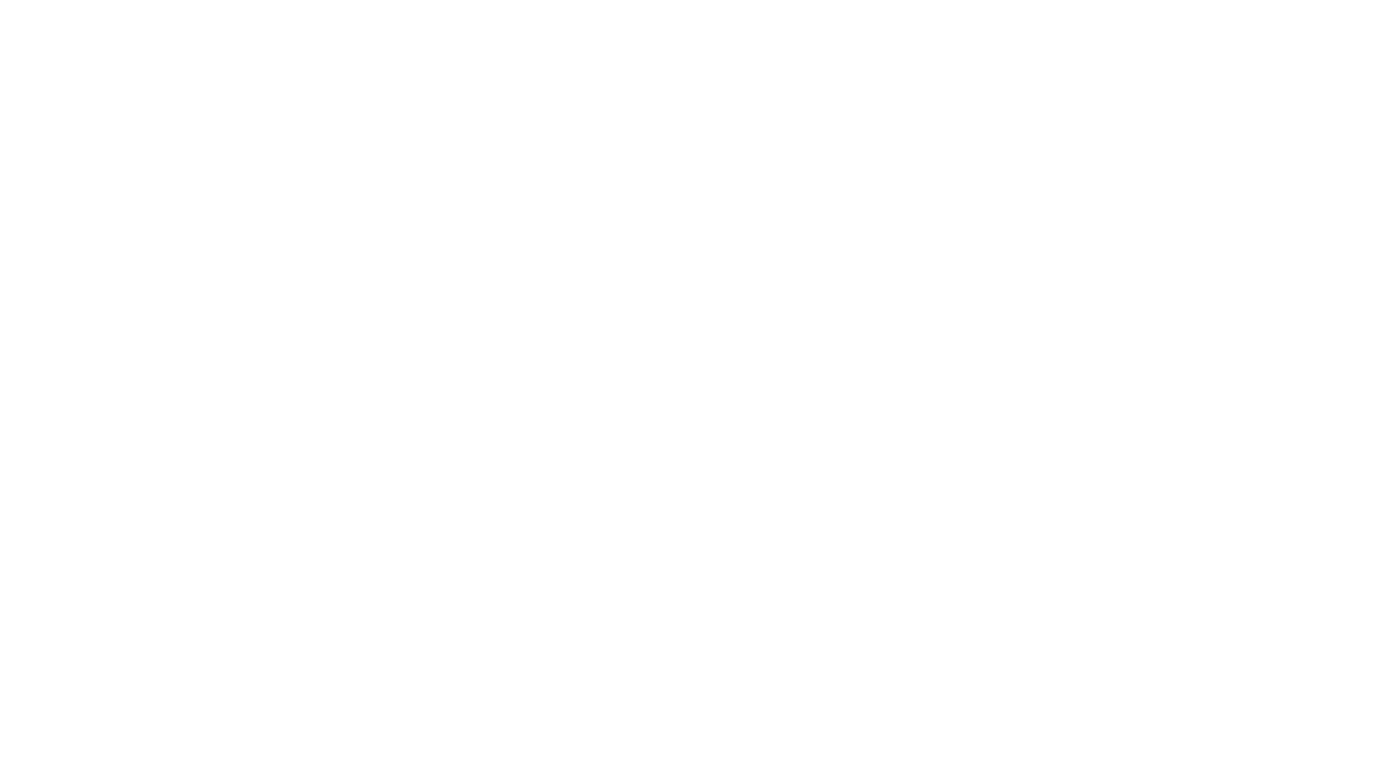
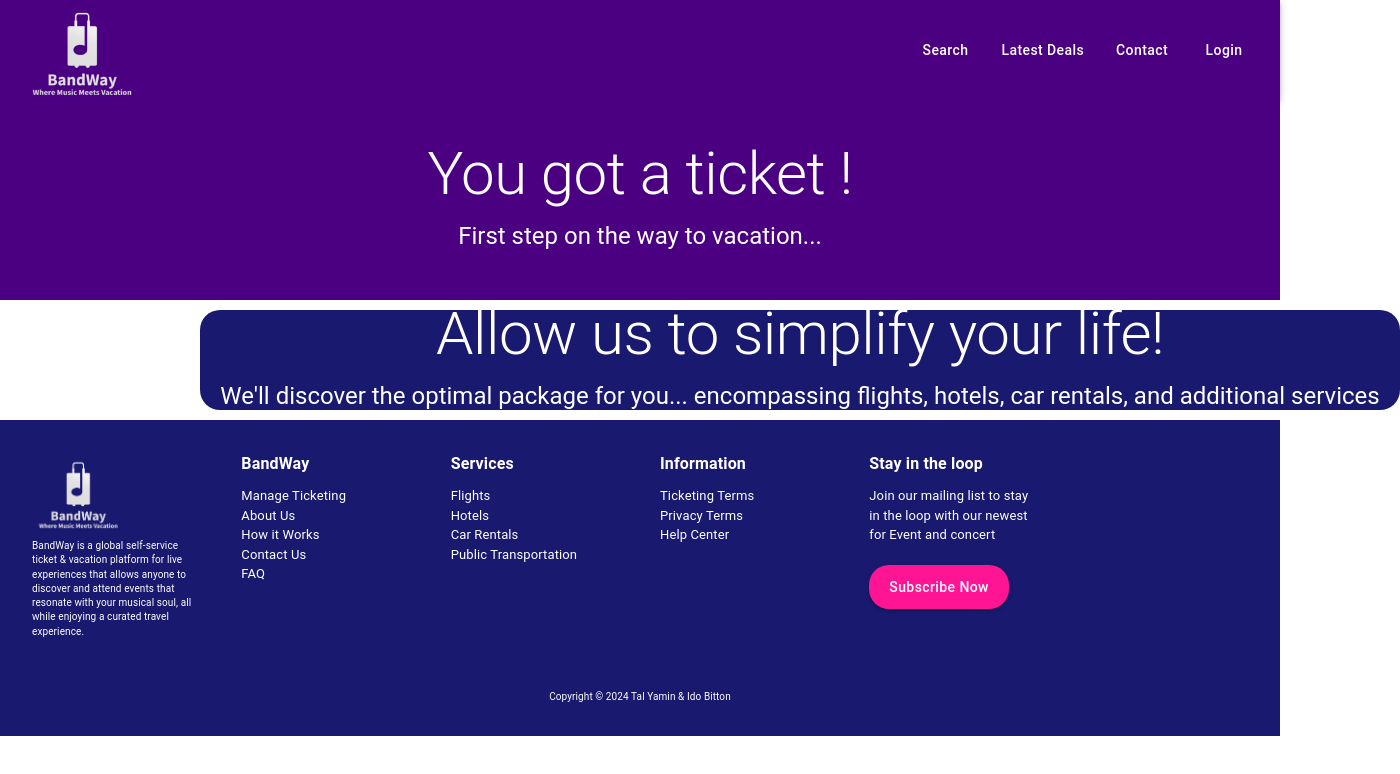
Before and after one commit to idobi111/Bandway, a React (Vite) app in the folder client/BandWayClient/: page /post-ticket-order in a window 1280 px wide. Before the commit this address had no page. Shown: the top 774 px of the page, 1400 px wide, since content can reach past the window. Built offline with nearby package versions, Linux system fonts and the light colour scheme.

Commit message:
working on post ticket order page

```diff
--- a/client/BandWayClient/src/App.tsx
+++ b/client/BandWayClient/src/App.tsx
@@ -4,6 +4,7 @@
 import { BrowserRouter, Routes, Route } from 'react-router-dom';
 import Home from "./components/HomeFolder/Home";
 import EventSearchResults from './components/EventFolder/EventSearchReults';
+import PostTicketOrder from './components/TicketOrderFolder/PostTicketOrder';
 
 const App = () => {
   return (
@@ -12,6 +13,7 @@
         <Route path="/" element={<Home />} />
         <Route path="/home" element={<Home />} />
         <Route path="/event-search-results" element={<EventSearchResults />} />
+        <Route path="/post-ticket-order" element={<PostTicketOrder />} />
       </Routes>
     </BrowserRouter>
   );
--- a/client/BandWayClient/src/components/EventFolder/EventSearchReults.tsx
+++ b/client/BandWayClient/src/components/EventFolder/EventSearchReults.tsx
@@ -1,7 +1,7 @@
 import React from 'react';
 import { CssBaseline, AppBar, Toolbar, Typography, Button } from '@mui/material';
 import Header from '../GenericFolder/Header';
-import HomeUpcomingEvents from '../EventFolder/HomeUpcomingEvents';
+import UpcomingEvents from '../EventFolder/UpcomingEvents';
 import Footer from '../GenericFolder/Footer';
 import TopContent from '../GenericFolder/TopContent';
 
@@ -10,8 +10,8 @@
     <>
       <CssBaseline />
       <Header />
-      <TopContent text="We Discovered Outstanding Results for You..."/>
-      <HomeUpcomingEvents />
+      <TopContent mainText="We Discovered Outstanding Results for You..." subText=''/>
+      <UpcomingEvents />
       <Footer/>
     </>
   );
--- a/client/BandWayClient/src/components/EventFolder/HomeUpcomingEvents.tsx
+++ b/client/BandWayClient/src/components/EventFolder/UpcomingEvents.tsx
@@ -2,7 +2,7 @@
 import EventCard from './EventCard';
 import { events } from '../../mocks/EventMock';
 
-const HomeUpcomingEvents: React.FC = () => {
+const UpcomingEvents: React.FC = () => {
 
   const step = 6; // Define the step value
 
@@ -16,4 +16,4 @@
   );
 };
 
-export default HomeUpcomingEvents;
+export default UpcomingEvents;
--- /dev/null
+++ b/client/BandWayClient/src/components/GenericFolder/Question.tsx
@@ -0,0 +1,28 @@
+import React from 'react';
+import { Typography, Grid, TextField } from '@mui/material';
+import { HomeSearchGrid, SearchTextField, WindowDiv, ActionButton, GenricWhiteText, SeparateRowsContainer, GenricTopBoxText } from '../../styles/ComponentsStyles';
+
+
+interface QuestionProps {
+   titleText: string,
+   descriptionText: string;
+   acceptButtonText: string;
+   rejectButtonText: string;
+}
+
+const Question: React.FC<QuestionProps> = ({titleText, descriptionText, acceptButtonText, rejectButtonText}) => {
+    return (
+        <WindowDiv>
+          <SeparateRowsContainer>
+          <GenricTopBoxText variant='h2'>
+            {titleText}
+          </GenricTopBoxText>
+          <GenricTopBoxText variant='h5'>
+            {descriptionText}
+          </GenricTopBoxText>
+        </SeparateRowsContainer>
+        </WindowDiv>
+    );
+};
+
+export default Question;
--- a/client/BandWayClient/src/components/GenericFolder/TopContent.tsx
+++ b/client/BandWayClient/src/components/GenericFolder/TopContent.tsx
@@ -1,18 +1,24 @@
 import React from 'react';
-import { GenericTopBox, GenricTopBoxText } from '../../styles/ComponentsStyles';
+import { GenericTopBox, GenricTopBoxText, SeparateRowsContainer } from '../../styles/ComponentsStyles';
 
 
 interface TopContentProps {
-    text: string;
+    mainText: string;
+    subText: string;
 }
 
-const TopContent: React.FC<TopContentProps> = ({ text }) => {
+const TopContent: React.FC<TopContentProps> = ({ mainText, subText }) => {
     return (
         <GenericTopBox>
-            <GenricTopBoxText variant='h3'>
-                {text}
-            </GenricTopBoxText>
-        </GenericTopBox>
+        <SeparateRowsContainer>
+          <GenricTopBoxText variant='h2'>
+            {mainText}
+          </GenricTopBoxText>
+          <GenricTopBoxText variant='h5'>
+            {subText}
+          </GenricTopBoxText>
+        </SeparateRowsContainer>
+      </GenericTopBox>
     );
 };
 
--- a/client/BandWayClient/src/components/HomeFolder/Home.tsx
+++ b/client/BandWayClient/src/components/HomeFolder/Home.tsx
@@ -3,7 +3,7 @@
 import Header from '../GenericFolder/Header';
 import HomeTopContent from './HomeTopContent';
 import HomeSearch from './HomeSearch';
-import HomeUpcomingEvents from '../EventFolder/HomeUpcomingEvents';
+import UpcomingEvents from '../EventFolder/UpcomingEvents';
 import Footer from '../GenericFolder/Footer';
 import Steps from './Steps';
 
@@ -15,7 +15,7 @@
       <HomeTopContent />
       <HomeSearch />
       <Steps/>
-      <HomeUpcomingEvents />
+      <UpcomingEvents />
       <Footer/>
     </>
   );
--- a/client/BandWayClient/src/components/HomeFolder/HomeSearch.tsx
+++ b/client/BandWayClient/src/components/HomeFolder/HomeSearch.tsx
@@ -1,11 +1,11 @@
 import React from 'react';
 import { Typography, Grid, TextField } from '@mui/material';
-import { HomeSearchGrid, SearchTextField, SearchWindowDiv, ActionButton } from '../../styles/ComponentsStyles';
+import { HomeSearchGrid, SearchTextField, WindowDiv, ActionButton } from '../../styles/ComponentsStyles';
 
 
 const HomeSearch: React.FC = () => {
     return (
-        <SearchWindowDiv>
+        <WindowDiv>
             <HomeSearchGrid container spacing={2} justifyContent="center" >
                 <Grid item xs={4}>
                     <Typography>
@@ -29,7 +29,7 @@
                     <ActionButton variant='contained'>Search</ActionButton>
                 </Grid>
             </HomeSearchGrid>
-        </SearchWindowDiv>
+        </WindowDiv>
     );
 };
 
--- /dev/null
+++ b/client/BandWayClient/src/components/TicketOrderFolder/PostTicketOrder.tsx
@@ -0,0 +1,25 @@
+import React from 'react';
+import { CssBaseline, AppBar, Toolbar, Typography, Button } from '@mui/material';
+import Header from '../GenericFolder/Header';
+import UpcomingEvents from '../EventFolder/UpcomingEvents';
+import Footer from '../GenericFolder/Footer';
+import TopContent from '../GenericFolder/TopContent';
+import Question from '../GenericFolder/Question';
+
+const PostTicketOrder: React.FC = () => {
+
+    const titleText = "Allow us to simplify your life!"
+    const descriptionText = "We'll discover the optimal package for you... encompassing flights, hotels, car rentals, and additional services"
+
+    return (
+    <>
+      <CssBaseline />
+      <Header />
+      <TopContent mainText="You got a ticket !" subText='First step on the way to vacation...'/>
+      <Question titleText={titleText} descriptionText={descriptionText} acceptButtonText="Find my vacation deal" rejectButtonText="No, Thanks"></Question>
+      <Footer/>
+    </>
+  );
+}
+
+export default PostTicketOrder;
--- a/client/BandWayClient/src/styles/ComponentsStyles.js
+++ b/client/BandWayClient/src/styles/ComponentsStyles.js
@@ -23,7 +23,8 @@
   height: '500px',
   display: 'flex',
   alignItems: 'center',
-  width: '100%'
+  width: '100%',
+  marginBottom:'50px'
 });
 
 export const ShadowImage = styled('img')({
@@ -82,16 +83,17 @@
   borderColor: 'white'
 })
 
-export const SearchWindowDiv = styled('div')({
+export const WindowDiv = styled('div')({
+  margin: '10px 10px',
   display: 'flex',
   justifyContent: 'center',
   alignItems: 'center',
   backgroundColor: '#191970',
-  width: '1000px',
+  width: '1200px',
   height: '100px',
   borderRadius: '20px',
   color: 'white',
-  marginLeft: '250px',
+  marginLeft: '200px',
 
 })
 
@@ -171,5 +173,19 @@
 
 export const GenricTopBoxText = styled(Typography)({
   color: 'white',
+  display: 'block',
+  marginBottom: '10px'
+});
+
+export const SeparateRowsContainer = styled('div')({
+  display: 'flex',
+  flexDirection: 'column',
   alignItems: 'center',
 });
+
+export const GenricWhiteText = styled(Typography)({
+  color: 'white',
+  textAlign: 'center',
+  justifyContent: 'center',
+  wordBreak: 'break-word'
+});
```
